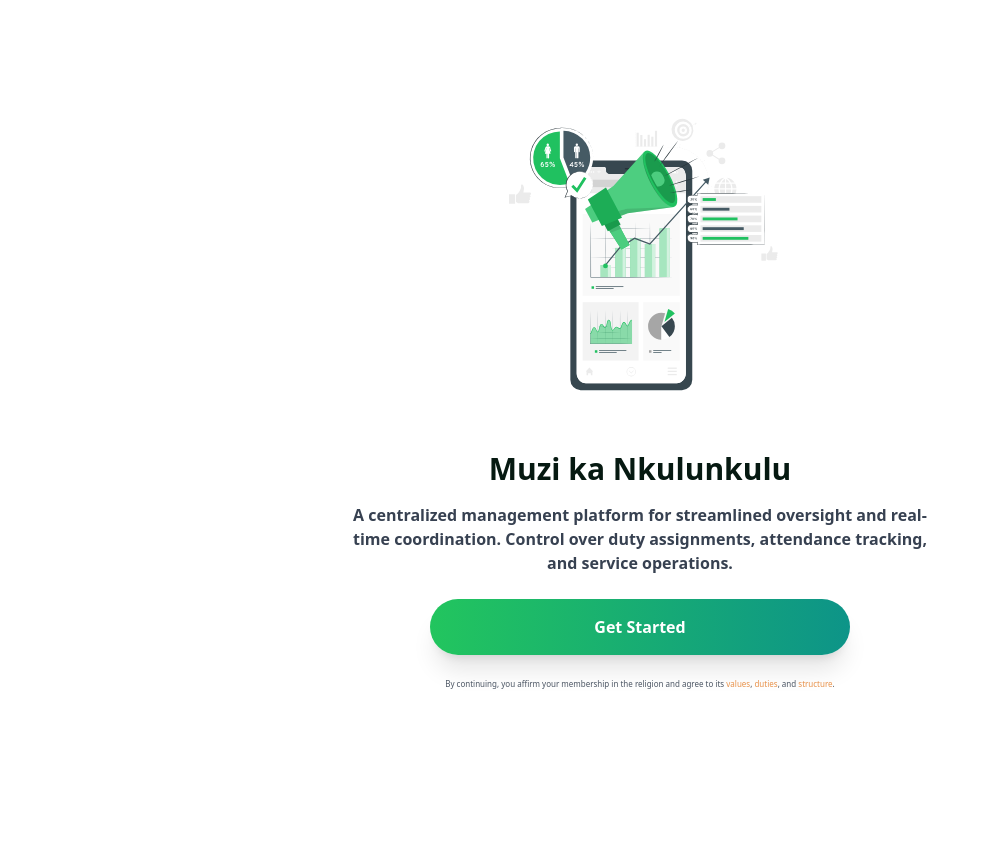
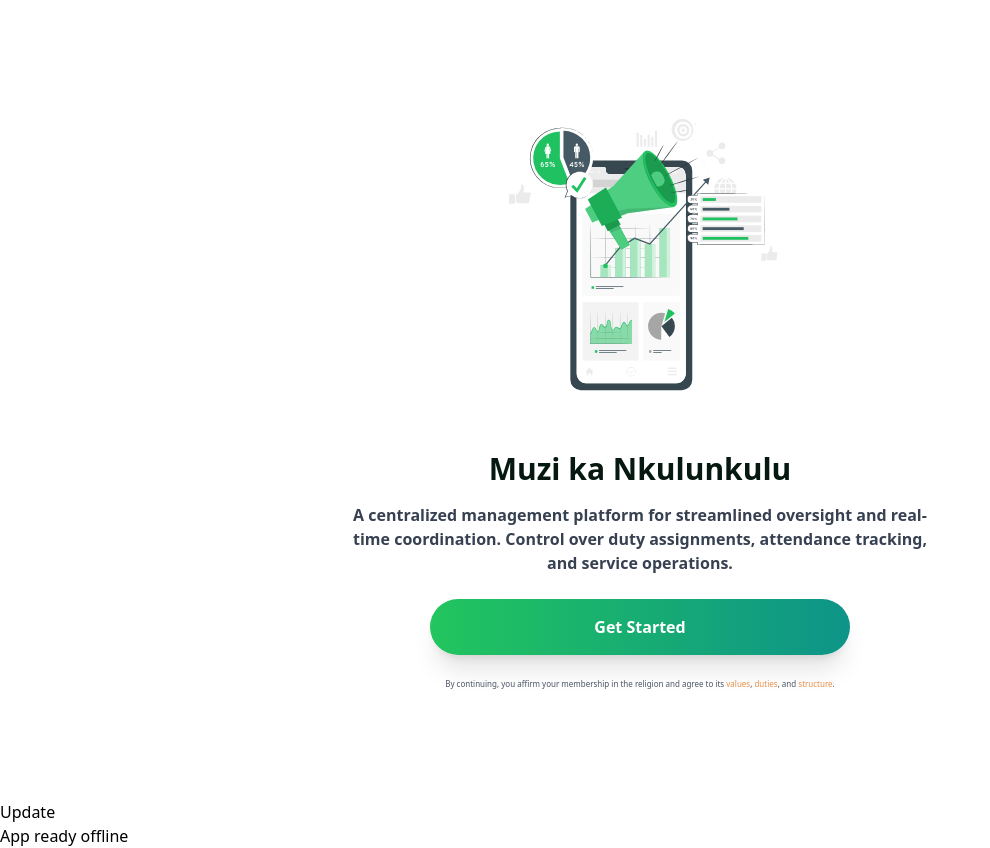
Before and after one commit to Yothabo/MKN-ms, a React (Vite) app: page / in a window 1280 px wide. Shown: the whole page, without its empty margins (0-990 px from the left). Before the commit the page ends 800 px from the top, so only its background shows below. Built offline with nearby package versions, Linux system fonts and the light colour scheme.

Commit message:
Fix App.tsx syntax and add PWA registration button

```diff
--- a/src/App.tsx
+++ b/src/App.tsx
@@ -1,15 +1,25 @@
+// src/App.tsx
 import { Routes, Route } from 'react-router-dom';
+import { useRegisterSW } from 'virtual:pwa-register/react';
 import Entry from './pages/entry/index.tsx';
 import AdminLayout from './pages/admin/index.tsx';
 import NotFound from './components/NotFound';
 
 function App() {
+  const { needRefresh, offlineReady, updateServiceWorker } = useRegisterSW();
+
   return (
-    <Routes>
-      <Route path="/" element={<Entry />} />
-      <Route path="/admin/*" element={<AdminLayout />} />
-      <Route path="*" element={<NotFound />} /> {/* Catch-all */}
-    </Routes>
+    <>
+      <Routes>
+        <Route path="/" element={<Entry />} />
+        <Route path="/admin/*" element={<AdminLayout />} />
+        <Route path="*" element={<NotFound />} />
+      </Routes>
+      {needRefresh && (
+        <button onClick={() => updateServiceWorker(true)}>Update</button>
+      )}
+      {offlineReady && <p>App ready offline</p>}
+    </>
   );
 }
 
```
